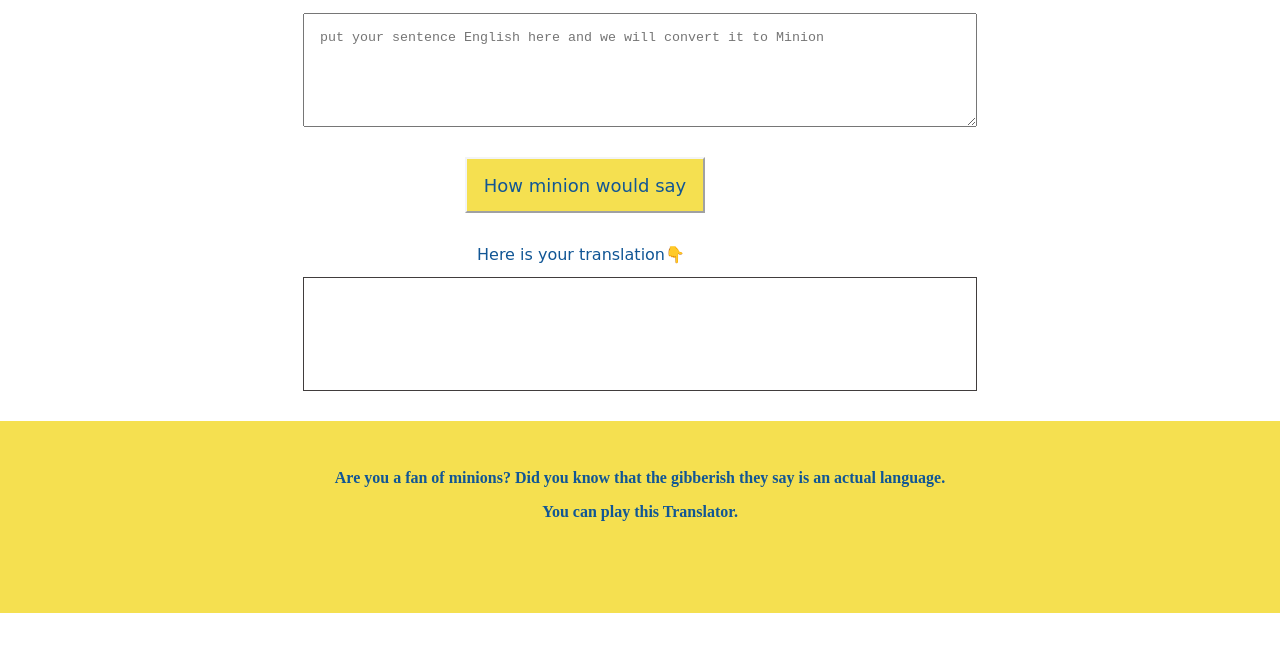
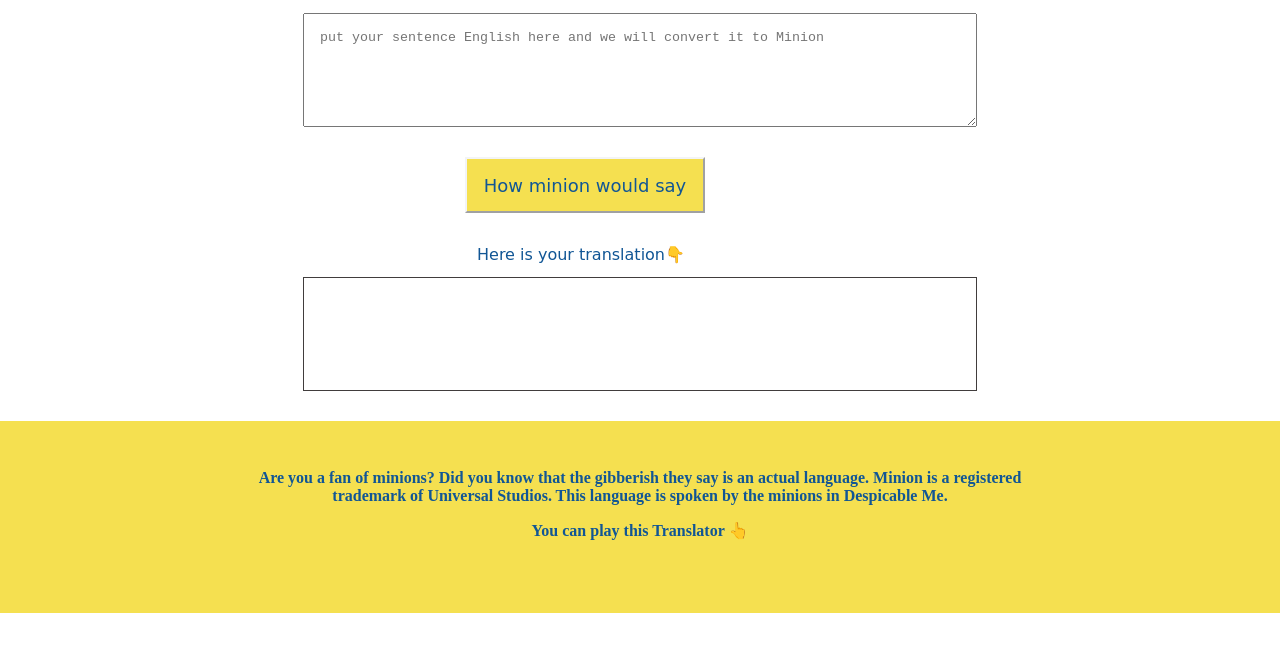
Before and after one commit to AllanSam-codes/Minion-transalator, a plain HTML site: page index.html in a window 1280 px wide. Shown: the part 143-794 px from the top of the page. Drawn offline with Linux system fonts and the light colour scheme; a web font is replaced by a local one.

Commit message:
error fixed

```diff
--- a/app.js
+++ b/app.js
@@ -1,8 +1,6 @@
 var btntranslate = document.querySelector("#btn-translate");
 var txtInput = document.querySelector("#txt-input");
 var outputdiv = document.querySelector(".output")
-
-//var serverURL = "https://lessonfourapi.tanaypratap.repl.co/translate/yoda.json"
 
 var serverURL = "https://api.funtranslations.com/translate/minion.json"
 
--- a/index.html
+++ b/index.html
@@ -6,7 +6,9 @@
     <meta http-equiv="X-UA-Compatible" content="IE=edge">
     <meta name="viewport" content="width=device-width, initial-scale=1.0">
     <link rel="stylesheet" href="./style.css">
-    <title>Banana Speak</title>
+    <title>Minion Speak</title>
+
+</head>
 <nav>
     <header class="heading">
         <h1 class="header-txt">Minion Translator <img src="images/minion-2.svg" /></h1>
@@ -24,7 +26,7 @@
         <p>Here is your translation👇</p>
     </section>
 
-        </section>
+    </secthtion>
 
     <div class="container">
         <div class="output"></div>
@@ -32,13 +34,15 @@
 </div>
 <div class="footer">
     <h4 class="footer-txt container">
-            Are you a fan of minions? Did you know that the gibberish they say is an actual language.
-            <p> You can play this Translator.</p>
+        Are you a fan of minions? Did you know that the gibberish they say is an actual language. Minion is a registered trademark of Universal Studios.
+        <span> This language is spoken by the minions in Despicable Me.</span>
+        <p>You can play this Translator 👆</p>
     </h4>
 </div>
 
 <script src="app.js" type="text/javascript"></script>
 
+
 </body>
 
 </html>
```
Lines whose indentation alone changed are shown as unchanged.
